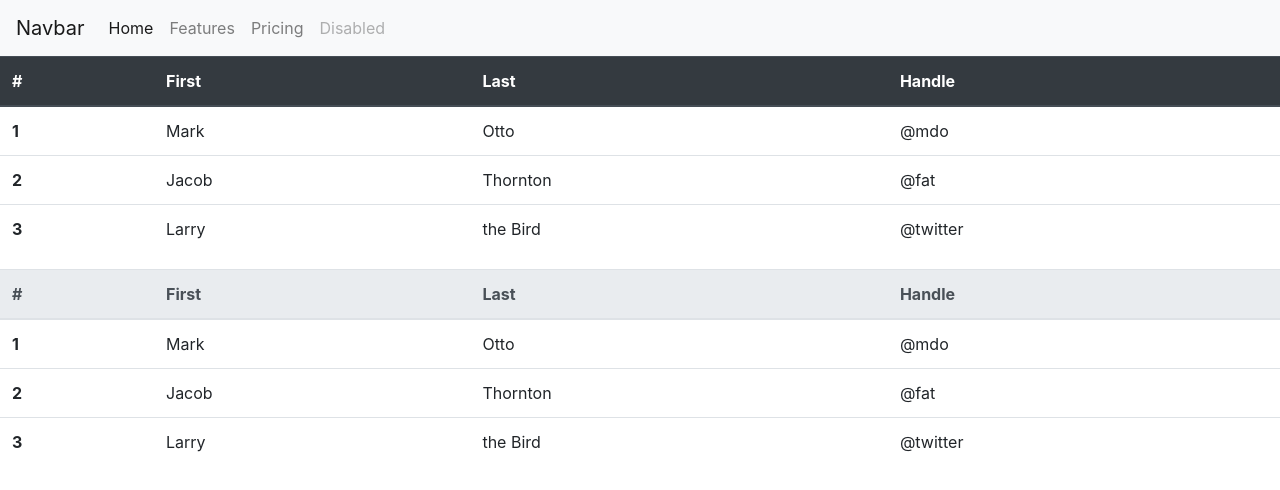
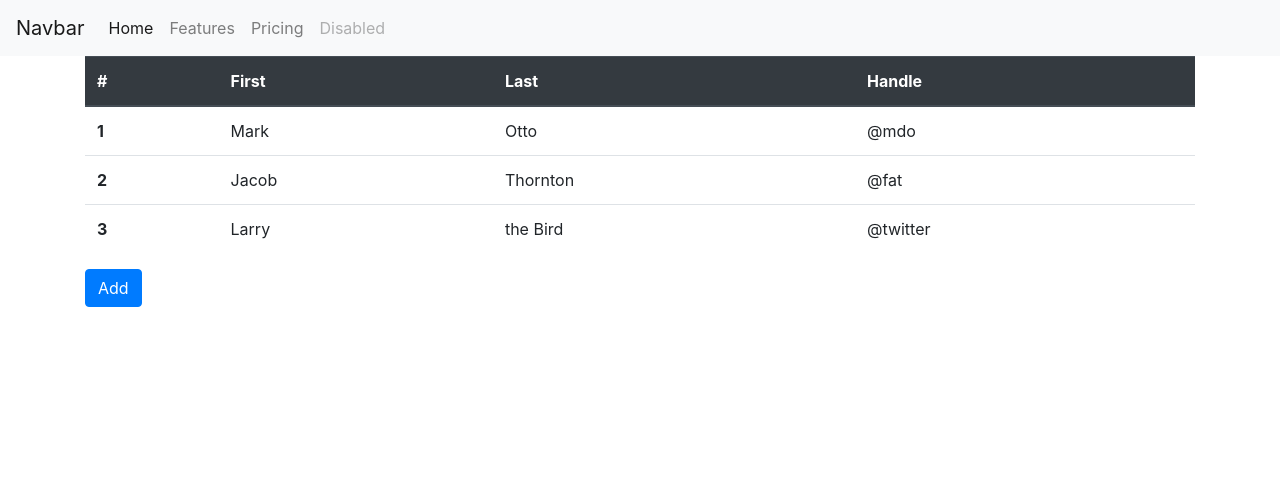
Before and after one commit to Vipisanan/ReactForKuppi, a React (Create React App) app: page / in a window 1280 px wide. Shown: the top 490 px of the page. Built offline with nearby package versions, Linux system fonts and the light colour scheme.

Commit message:
added modal and form submit

```diff
--- a/src/components/Home.js
+++ b/src/components/Home.js
@@ -1,10 +1,42 @@
 import React from 'react';
 
-class Home extends React.Component{
+class Home extends React.Component {
+
+    constructor(props) {
+        super(props);
+        this.state = {
+            name: '',
+            email: ''
+        };
+
+        this.handleChange = this.handleInputChange.bind(this);
+        this.handleSubmit = this.handleSubmit.bind(this);
+    }
+
+
+    handleInputChange(event) {
+        const target = event.target;
+        const value = target.type === 'checkbox' ? target.checked : target.value;
+        const name = target.name;
+
+        this.setState({
+            [name]: value
+        });
+        console.log('Change detected. State updated' + name + ' = ' + value);
+    }
+
+    handleSubmit(event) {
+
+        alert('A form was submitted: ' + this.state.name + ' // ' + this.state.email);
+        event.preventDefault();
+        const book = event.target;
+        const data = new FormData(book);
+        console.log(JSON.parse(stringifyFormData(data)));
+    }
 
     render() {
-        return(
-            <div className="">
+        return (
+            <div className="container">
                 <table className="table">
                     <thead className="thead-dark">
                     <tr>
@@ -36,39 +68,65 @@ class Home extends React.Component{
                     </tbody>
                 </table>
 
-                <table className="table">
-                    <thead className="thead-light">
-                    <tr>
-                        <th scope="col">#</th>
-                        <th scope="col">First</th>
-                        <th scope="col">Last</th>
-                        <th scope="col">Handle</th>
-                    </tr>
-                    </thead>
-                    <tbody>
-                    <tr>
-                        <th scope="row">1</th>
-                        <td>Mark</td>
-                        <td>Otto</td>
-                        <td>@mdo</td>
-                    </tr>
-                    <tr>
-                        <th scope="row">2</th>
-                        <td>Jacob</td>
-                        <td>Thornton</td>
-                        <td>@fat</td>
-                    </tr>
-                    <tr>
-                        <th scope="row">3</th>
-                        <td>Larry</td>
-                        <td>the Bird</td>
-                        <td>@twitter</td>
-                    </tr>
-                    </tbody>
-                </table>
+                <button type="button" className="btn btn-primary"
+                        data-toggle="modal"
+                        data-target="#myAddModal">Add
+                </button>
+
+
+                <div className="modal fade" id="myAddModal" tabIndex="-1" role="dialog"
+                     aria-labelledby="myModalLabel"
+                     aria-hidden="true">
+                    <div className="modal-dialog">
+                        <div className="modal-content">
+                            <div className="modal-header">
+                                <h4>Add data</h4>
+                                <button type="button" className="close" data-dismiss="modal"
+                                        aria-hidden="true">&times;</button>
+                            </div>
+                            <div className="modal-body">
+                                {/*// <!-- BASIC FORM ELEMENTS -->*/}
+                                <div className="row mt">
+                                    <div className="col-lg-12">
+                                        <form onSubmit={this.handleSubmit}>
+                                            <div className="form-group">
+                                                <label htmlFor="nameImput">Name</label>
+                                                <input type="text"
+                                                       name="name"
+                                                       value={this.state.name}
+                                                       onChange={this.handleChange}
+                                                       className="form-control"
+                                                       id="nameImput" placeholder="Name"/>
+                                            </div>
+                                            <div className="form-group">
+                                                <label htmlFor="emailImput">Name</label>
+                                                <input name="email" type="email"
+                                                       value={this.state.email}
+                                                       onChange={this.handleChange}
+                                                       className="form-control"
+                                                       id="emailImput" placeholder="email@domain.com"/>
+                                            </div>
+                                            <input type="submit" value="Submit" className="btn btn-primary"/>
+                                        </form>
+
+                                    </div>
+                                </div>
+                            </div>
+                        </div>
+                    </div>
+                </div>
             </div>
         );
     }
 }
 
+function stringifyFormData(fd) {
+    const data = {};
+    for (let key of fd.keys()) {
+        data[key] = fd.get(key);
+    }
+    console.log("colling in stringifyFormData function after a for loop ", JSON.stringify(data, null, 2));
+    return JSON.stringify(data, null, 2);
+}
+
 export default Home;
```
